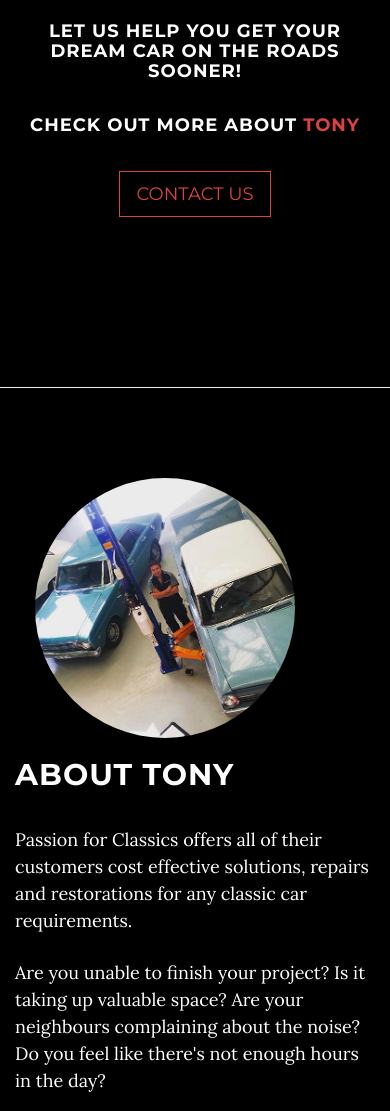
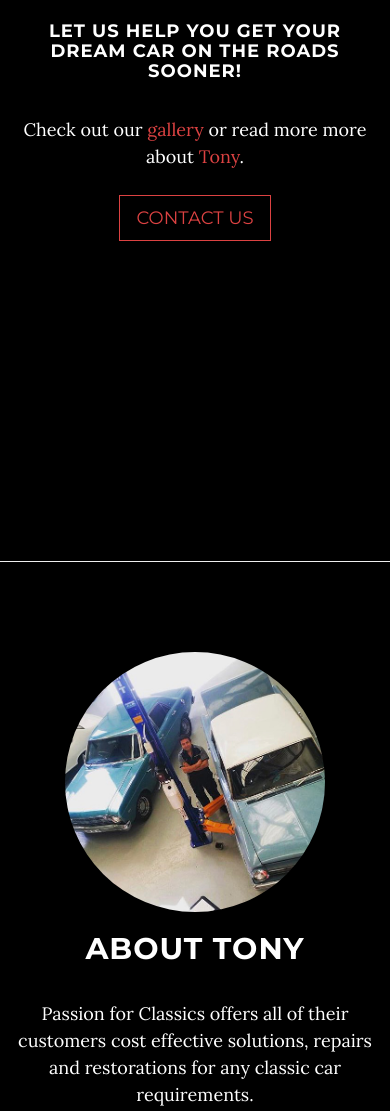
Before and after one commit to Pablogot/passionforclasics, a website: page index.html in a window 390 px wide. Shown: the part 967-2078 px from the top of the page. Drawn offline with nearby package versions, Linux system fonts and the light colour scheme; some packages are replaced by stand-ins of ours.

Commit message:
Tony part, slider and hover color

```diff
--- a/css/grayscale.css
+++ b/css/grayscale.css
@@ -47,7 +47,7 @@ a {
 a:hover,
 a:focus {
 	text-decoration: none;
-	color: #1d9b6c;
+	color: #a72b2b;
 }
 .light {
 	font-weight: 400;
@@ -303,6 +303,12 @@ ul.banner-social-buttons {
 	ul.banner-social-buttons {
 		margin-top: 15px;
 	}
+	#tony{
+		padding-top: 150px;
+	}
+	#tony img{
+		/*padding-bottom: 40px;*/
+	}
 }
 @media (max-width: 767px) {
 	ul.banner-social-buttons li {
@@ -344,20 +350,19 @@ img::-moz-selection {
 body {
 	webkit-tap-highlight-color: rgba(255, 255, 255, 0.2);
 }
-#slider{
+#gallery{
 	background:#141514;
 	padding-top:80px;
 	padding-bottom:80px;
 	margin-top:150px;
 }
-.tony{
+#tony{
 	margin-top: 150px;
-	text-align: left;
 }
-.tony hr{
+#tony hr{
 	padding-bottom: 50px;
 }
-.tony img{
+#tony img{
 	max-width: 300px;
 	border-radius: 150px;
 	padding: 20px;
--- a/index.html
+++ b/index.html
@@ -98,13 +98,13 @@
 								<p>Are you unable to finish your project? Is it taking up valuable space? Are your neighbours complaining about the noise? Do you feel like there's not enough hours in the day?</p>
 								<p> Call or visit Passion for Classics in Malaga for great options at affordable prices.</p>
 								 <h4>Let us help you get your dream car on the roads sooner!</h4>
-								 <h4>Check out more about <a class="page-scroll" href="#tony">Tony</a></h4>
+								 <p>Check out our <a class="page-scroll" href="#gallery">gallery</a> or read more more about <a class="page-scroll" href="#tony">Tony</a>.</p>
 
 								 <button type="button" name="button" class="btn btn-default btn-lg" href="#contact">Contact Us</button>
 						</div>
 				</div>
 				<!-- about Tony -->
-				<div class="row tony" id="tony">
+				<div class="row" id="tony">
 					<hr>
 
 						<div class="col-lg-4">
@@ -121,7 +121,7 @@
 		</section>
 
 		<!-- SlSliderection -->
-		<section id="slider" class="content-section text-center">
+		<section id="gallery" class="content-section text-center">
 				<div class="row">
 						<div class="col-lg-8 col-lg-offset-2" >
 							<h2>Gallery</h2>
```
